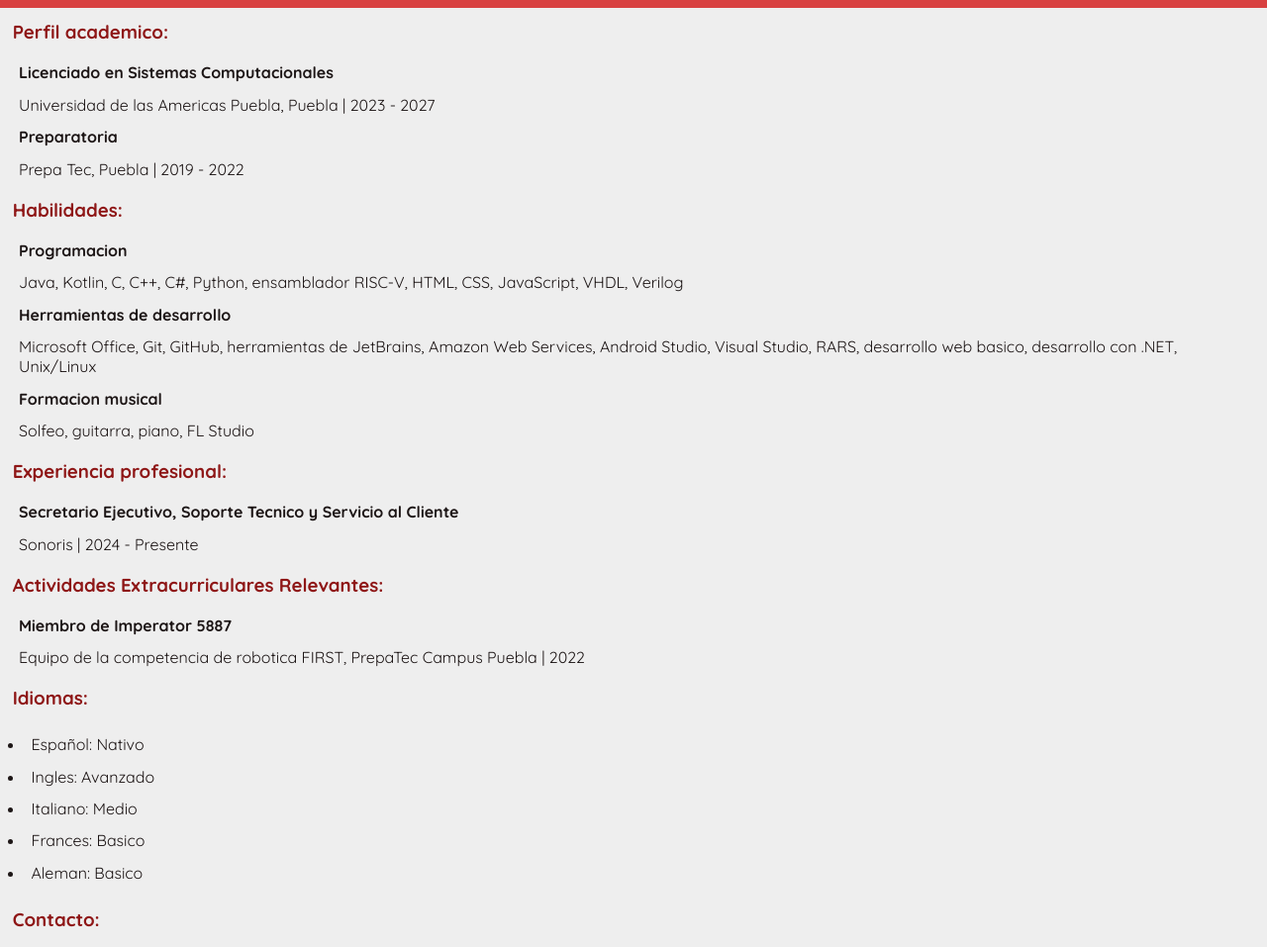
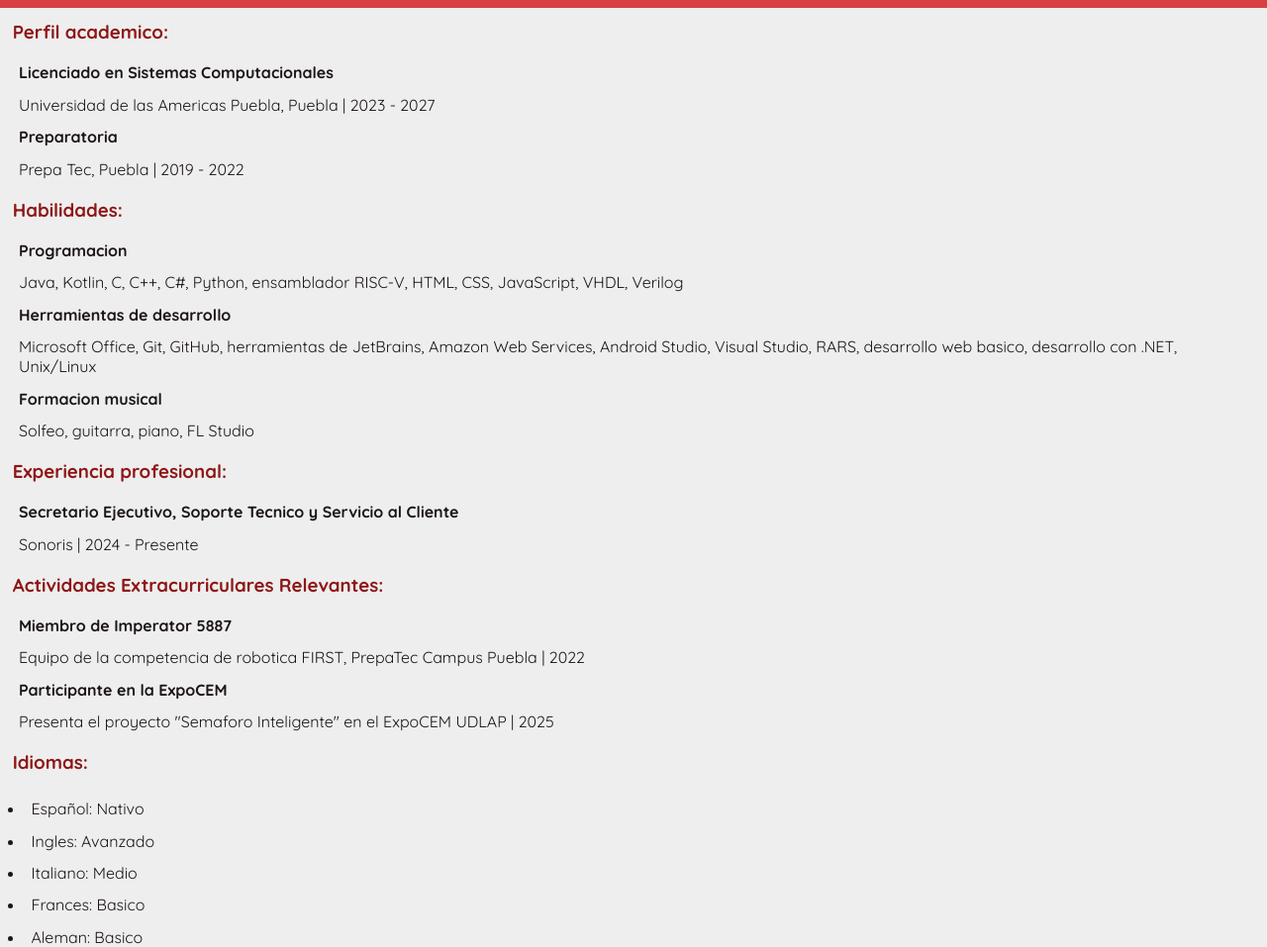
Before and after one commit to Dualironboy12/EmilioJimenez, a plain HTML site: page index.html in a window 1280 px wide. Shown: the part 139-1096 px from the top of the page at 99% size. Drawn offline with Linux system fonts and the light colour scheme.

Commit message:
Testing for migration to new local development repository, added new list element on index spanish

```diff
--- a/index.html
+++ b/index.html
@@ -59,6 +59,8 @@
     <dl>
         <dt>Miembro de Imperator 5887</dt>
         <dd>Equipo de la competencia de robotica FIRST, PrepaTec Campus Puebla | 2022</dd>
+	<dt>Participante en la ExpoCEM</dt>
+	<dd>Presenta el proyecto "Semaforo Inteligente" en el ExpoCEM UDLAP | 2025</dd>
     </dl>
 
     <h3 class="title">Idiomas:</h3>
```
Also changed, not shown: 1 other file.
